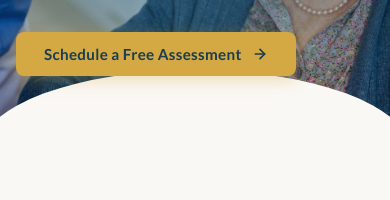
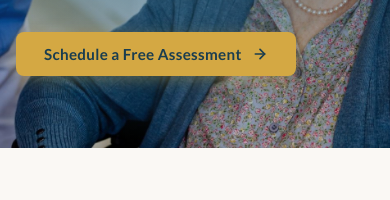
Before and after one commit to DjaniNanda/HelensHomecare, a React (Vite) app in the folder helensfrontend/: page /services/personal-care in a window 390 px wide. Shown: the part 469-669 px from the top of the page. Built offline with nearby package versions, Linux system fonts and the light colour scheme; no server answers; a web font is replaced by a local one.

Commit message:
modified frontend

```diff
--- a/helensfrontend/src/componentscss/ServicePage.css
+++ b/helensfrontend/src/componentscss/ServicePage.css
@@ -46,15 +46,14 @@
 ═══════════════════════════════════════ */
 .sp-hero {
   position: relative;
-  background-color: var(--sp-blue); /* fallback si pas d'image */
+  background-color: var(--sp-blue);
   background-size: cover;
-  background-position: center ;
+  background-position: center;
   background-repeat: no-repeat;
   overflow: hidden;
   padding: 40px 40px 220px;
 }
 
-/* Overlay — plus opaque en haut pour lisibilité du texte */
 .sp-hero::before {
   content: '';
   position: absolute;
@@ -65,12 +64,11 @@
   pointer-events: none;
 }
 
-/* La shape redevient simplement --sp-offwhite, par-dessus tout */
 .sp-hero-shape {
   position: absolute;
   bottom: -2px; left: 0; right: 0;
   height: 80px;
-  background: var(--sp-offwhite); /* ← couleur simple, pas d'image */
+  background: var(--sp-offwhite);
   clip-path: ellipse(55% 100% at 50% 100%);
 }
 
@@ -498,7 +496,6 @@
   gap: 20px;
 }
 
-/* Card image-cover */
 .sp-other-card {
   position: relative;
   display: block;
@@ -515,7 +512,6 @@
   box-shadow: 0 16px 48px rgba(26,61,79,0.22);
 }
 
-/* Image de fond */
 .sp-other-card-bg {
   position: absolute;
   inset: 0;
@@ -528,7 +524,6 @@
   transform: scale(1.06);
 }
 
-/* Overlay dégradé navy */
 .sp-other-card::after {
   content: '';
   position: absolute;
@@ -551,7 +546,6 @@
   );
 }
 
-/* Gold bar slide au hover */
 .sp-other-card::before {
   content: '';
   position: absolute;
@@ -568,7 +562,6 @@
   transform: scaleX(1);
 }
 
-/* Contenu texte */
 .sp-other-body {
   position: absolute;
   bottom: 0;
@@ -598,7 +591,6 @@
   overflow: hidden;
 }
 
-/* Masquer les anciens éléments */
 .sp-other-icon,
 .sp-other-arrow { display: none; }
 
@@ -620,6 +612,9 @@
 
   .sp-hero { padding: 60px 20px 80px; }
 
+  /* ── Hide the curvy shape on mobile ── */
+  .sp-hero-shape { display: none; }
+
   .sp-container { padding: 0 20px; }
 
   .sp-intro,
```
